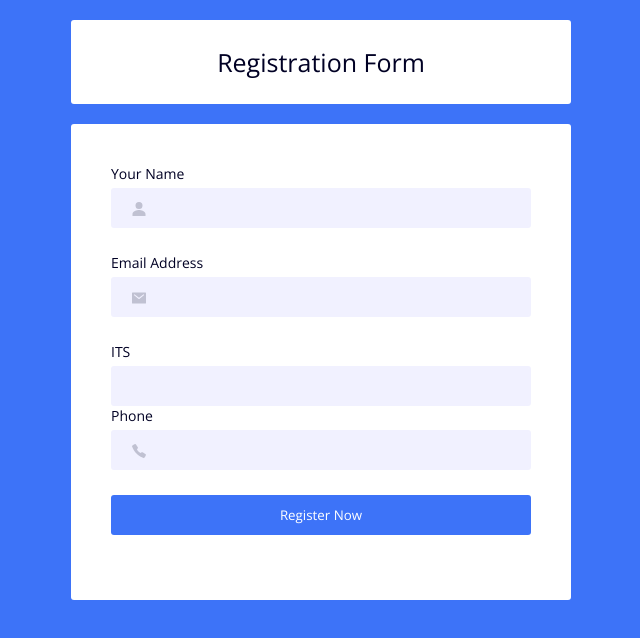
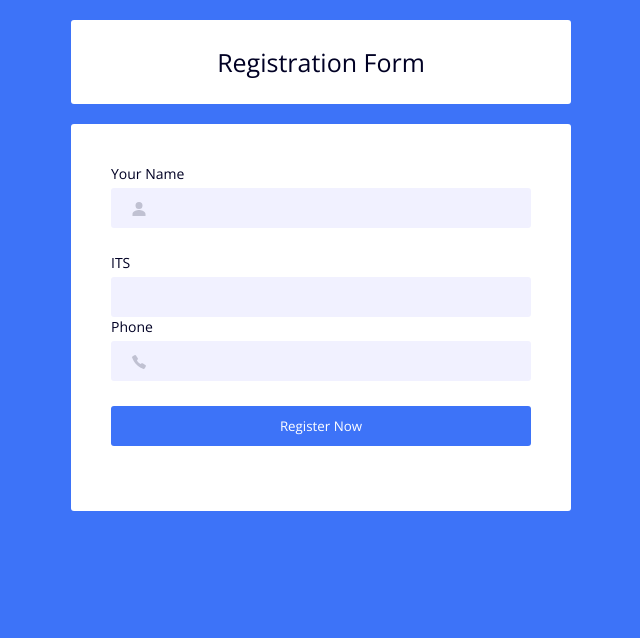
Before and after one commit to username123456789056/gittest, a plain HTML site: page index.html in a window 1280 px wide. Shown: the whole page, without its empty margins (319-959 px from the left). Drawn offline with nearby package versions, Linux system fonts and the light colour scheme.

Commit message:
Update index.html

```diff
--- a/index.html
+++ b/index.html
@@ -23,15 +23,6 @@
 							<ion-icon name="person-sharp"></ion-icon>
 						</span>
 						<input type="text" name="your name" class="input" id="yourname"required>
-					</div>
-				</div>
-				<div class="input_wrap">
-					<label for="emailaddress">Email Address</label>
-					<div class="input_item">
-						<span class="icon">
-							<ion-icon name="mail-sharp"></ion-icon>
-						</span>
-						<input type="text" name="email address" class="input" id="emailaddress"required>
 					</div>
 				</div>
 
```
